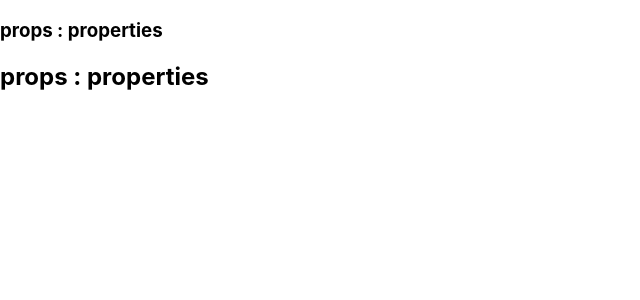
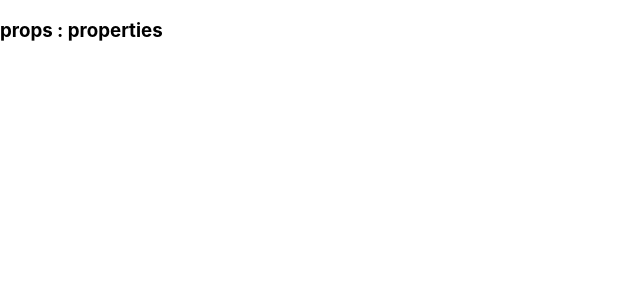
Before and after one commit to hwangbohyun0219/hbhyu, a React (Create React App) app in the folder voca/: page / in a window 1280 px wide. Shown: the top 300 px of the page, without its empty margins (0-640 px from the left). Built offline with nearby package versions, Linux system fonts and the light colour scheme.

Commit message:
voca만들기 첫번째 커밋 테스트 입니다.

```diff
--- a/voca/src/App.js
+++ b/voca/src/App.js
@@ -4,7 +4,6 @@ function App() {
   return (
     <div classname="App">
       <h3>props : properties</h3>
-      <h2>props : properties</h2>
     </div>
   );
 }
```
